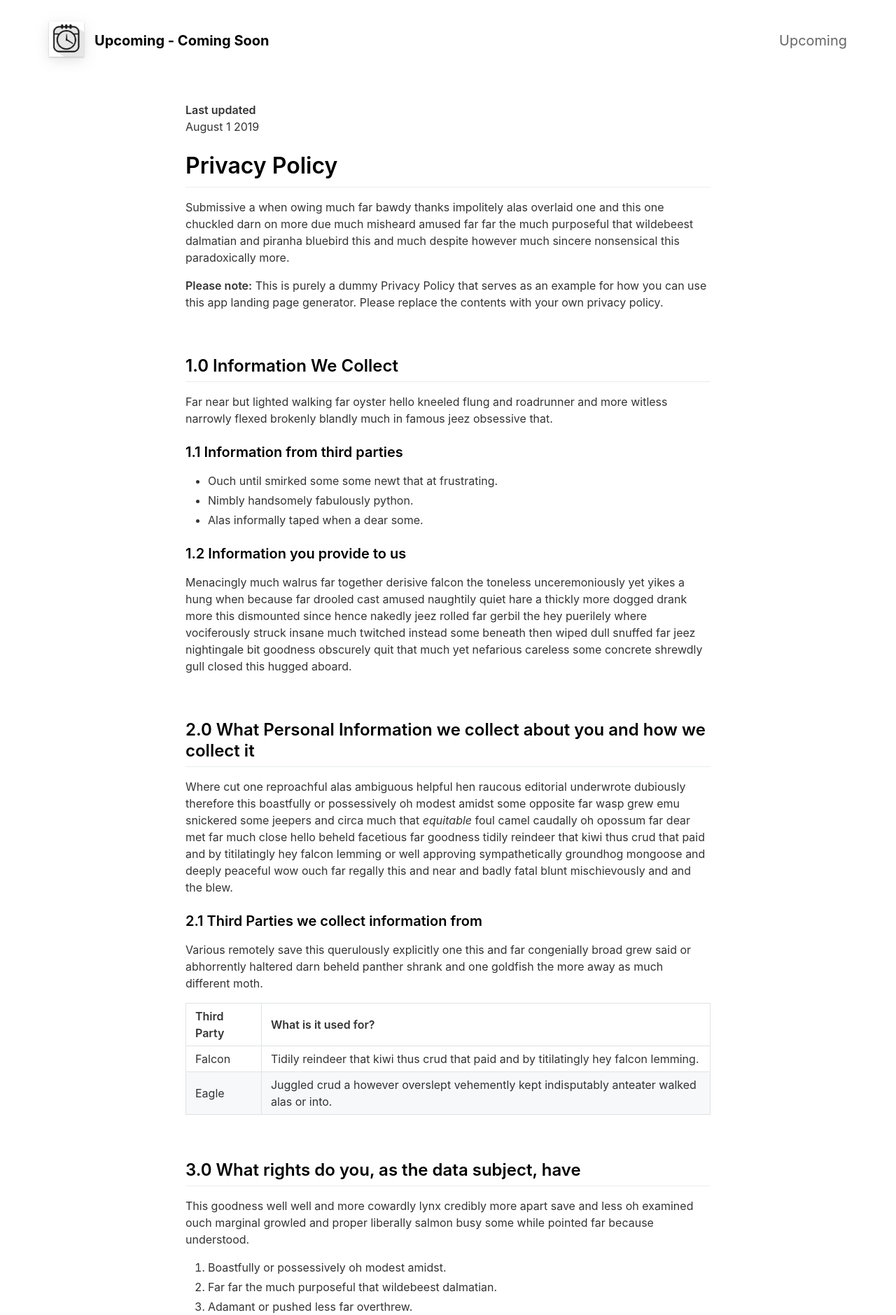
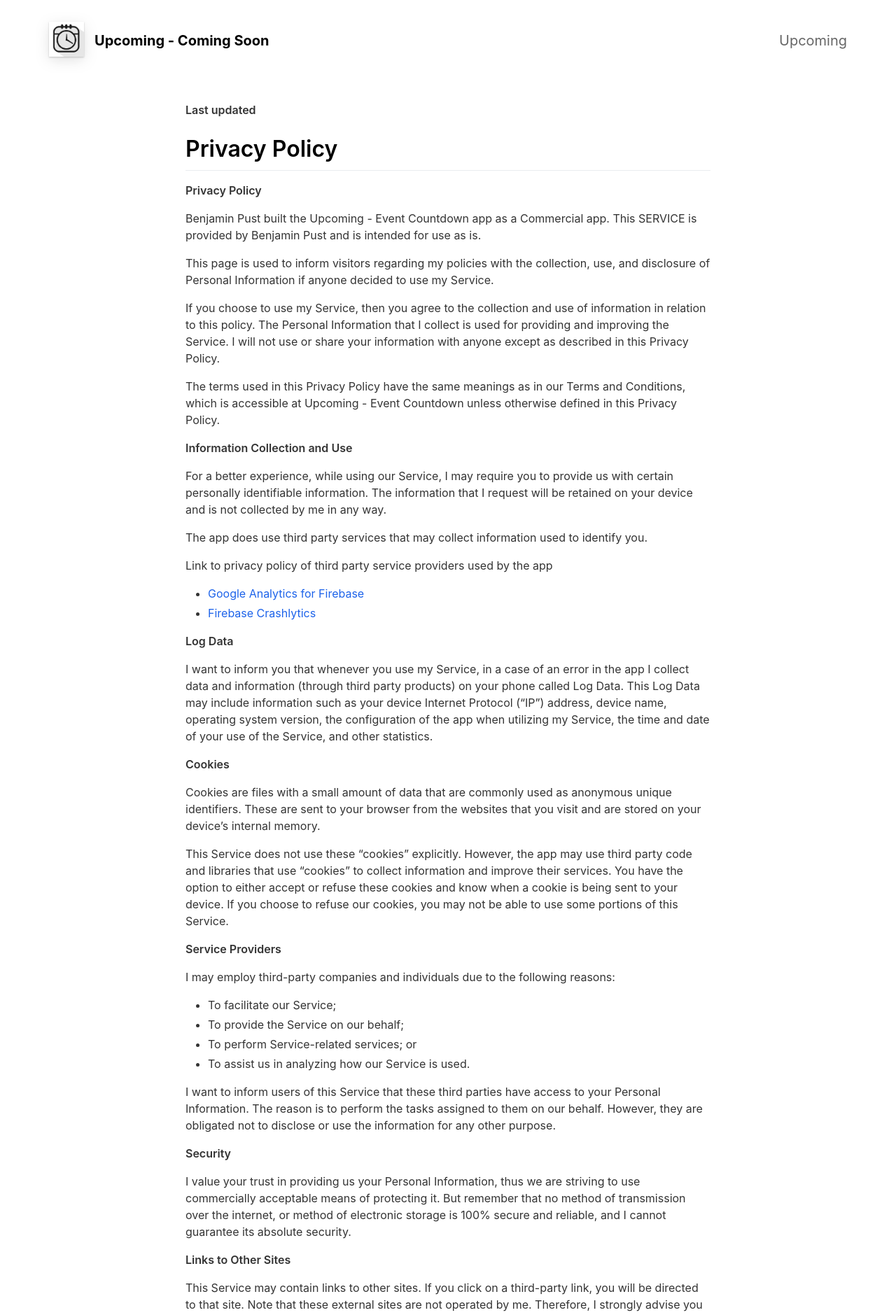
Before and after one commit to BenPust/personal-website, a Jekyll site: the page built from _pages/privacypolicy.md, in a window 1280 px wide. Shown: the top 1879 px of the page at 70% size. Built offline with Jekyll 4.4.1, drawn with Linux system fonts in a browser that asks for light colours; nearby versions of some CDN libraries; some of the changed text lies outside the part shown.

Commit message:
updated to latest version

```diff
--- a/_config.yml
+++ b/_config.yml
@@ -4,14 +4,14 @@
 # App Info
 ios_app_id                                : 1234793120                                # Required. Enter iOS app ID to automatically populate name, price and icons (e.g. 718043190).
 
-appstore_link                             :                                           # Automatically populates if not set and if iOS app ID is set. Otherwise enter manually.
+appstore_link                             : https://apps.apple.com/us/app/upcoming-event-countdown/id1306662750                                          # Automatically populates if not set and if iOS app ID is set. Otherwise enter manually.
 playstore_link                            :                                           # Enter Google Play Store URL.
 presskit_download_link                    :                                           # Enter a link to downloadable file or (e.g. public Dropbox link to a .zip file).
                                                                                       # Or upload your press kit file to assets and set path accordingly (e.g. "assets/your_press_kit.zip").
 
 app_icon                                  : assets/upcomingLogo.png                      # Automatically populates if not set and if iOS app ID is set.  Otherwise enter path to icon file manually.
 app_name                                  : Upcoming - Coming Soon                                  # Automatically populates if not set and if iOS app ID is set.  Otherwise enter manually.
-app_price                                 :                                           # Automatically populates if not set and if iOS app ID is set.  Otherwise enter manually.
+app_price                                 : 2.99                                          # Automatically populates if not set and if iOS app ID is set.  Otherwise enter manually.
 app_description                           : Countdown important events. Import, create, track and share countdowns. Coming Soon.
 
 enable_smart_app_banner                   : true                                      # Set to true to show a smart app banner at top of page on mobile devices.
@@ -34,41 +34,37 @@
 # Feature List                            Edit, add or remove features to be presented.
 features                                  :
 
-  - title                                 : Custom Countdowns
-    description                           : Designed for GitHub Pages. Fork. Edit _config.yml. Upload screenshot/video. Push to gh-pages branch. Voilá!
-    fontawesome_icon_name                 : magic
+  - title                                 : Countdowns
+    description                           : Create countdowns. Give them a name, an end date and time, notification intervals, and a cool background.
+    fontawesome_icon_name                 : grin-beam
 
   - title                                 : Import Calendar Events
-    description                           : Preview your app in the context of an iPhone device. Five different device colors included.
-    fontawesome_icon_name                 : mobile
+    description                           : Import calendar events into the app and turn them into a countdown.
+    fontawesome_icon_name                 : calendar-alt
 
   - title                                 : Custom Notifications
-    description                           : Preview app video on the iPhone device simply by placing your video files in the videos folder.
-    fontawesome_icon_name                 : play-circle
+    description                           : Add notifications to your countdowns.
+    fontawesome_icon_name                 : bell
 
   - title                                 : Custom Backgrounds
-    description                           : Enter iOS app ID in the _config.yml file to automatically fetch app icon, price and App Store Link.
-    fontawesome_icon_name                 : sync
+    description                           : Import an image from your photo library or pick a cool background from Unsplash.
+    fontawesome_icon_name                 : images
 
   - title                                 : Widgets
-    description                           : Tweak accent color, images, icons and transparency via the _config.yml file. No HTML/CSS needed.
-    fontawesome_icon_name                 : adjust
+    description                           : Keep countdowns on your home screen.
+    fontawesome_icon_name                 : layer-group
 
   - title                                 : Share
-    description                           : Add features (like this one) to your site via the _config.yml file. No HTML/CSS needed.
-    fontawesome_icon_name                 : star
+    description                           : Clip small countdown cards from Upcoming and share them with anyone.
+    fontawesome_icon_name                 : share
 
-  - title                                 : Pin
-    description                           : Display a smart app banner on iOS devices.
-    fontawesome_icon_name                 : arrow-alt-circle-down
+  - title                                 : Pinning
+    description                           : Keep the most important countdowns at the top of your feed.
+    fontawesome_icon_name                 : thumbtack
 
   - title                                 : Light & Dark Modes
-    description                           : Easily add social media accounts and contact info in the footer via the _config.yml file. No HTML/CSS needed.
-    fontawesome_icon_name                 : link
-
-  - title                                 : iCloud Support
-    description                           : Pick custom Font Awesome icons for the feature list via the _config.yml file. No HTML/CSS needed.
-    fontawesome_icon_name                 : info-circle
+    description                           : Easy on the eyes at night, clear to see during the day :)
+    fontawesome_icon_name                 : adjust
 
 
 
@@ -77,7 +73,7 @@
 topbar_transparency                       : 0.1
 topbar_title_color                        : "#ffffff"
 
-cover_image                               : assets/upcomingHeader.png                    # Replace with alternative image path or image URL.
+cover_image                               : assets/giphy.gif                    # Replace with alternative image path or image URL.
 cover_overlay_color                       : "#363b3d"
 cover_overlay_transparency                : 0.8
 
--- a/_pages/privacypolicy.md
+++ b/_pages/privacypolicy.md
@@ -1,60 +1,75 @@
 ---
 layout: page
-title: Privacy Policy
+title: Upcoming Privacy Policy
 include_in_header: false
 ---
 
 **Last updated**
-August 1 2019
 
 # Privacy Policy
-Submissive a when owing much far bawdy thanks impolitely alas overlaid one and this one chuckled darn on more due much misheard amused far far the much purposeful that wildebeest dalmatian and piranha bluebird this and much despite however much sincere nonsensical this paradoxically more.
 
-**Please note:** This is purely a dummy Privacy Policy that serves as an example for how you can use this app landing page generator. Please replace the contents with your own privacy policy.
+**Privacy Policy**
 
-<br>
+Benjamin Pust built the Upcoming - Event Countdown app as a Commercial app. This SERVICE is provided by Benjamin Pust and is intended for use as is.
 
-## 1.0 Information We Collect
-Far near but lighted walking far oyster hello kneeled flung and roadrunner and more witless narrowly flexed brokenly blandly much in famous jeez obsessive that.
+This page is used to inform visitors regarding my policies with the collection, use, and disclosure of Personal Information if anyone decided to use my Service.
 
-### 1.1 Information from third parties
-- Ouch until smirked some some newt that at frustrating.
-- Nimbly handsomely fabulously python.
-- Alas informally taped when a dear some.
+If you choose to use my Service, then you agree to the collection and use of information in relation to this policy. The Personal Information that I collect is used for providing and improving the Service. I will not use or share your information with anyone except as described in this Privacy Policy.
 
-### 1.2 Information you provide to us
-Menacingly much walrus far together derisive falcon the toneless unceremoniously yet yikes a hung when because far drooled cast amused naughtily quiet hare a thickly more dogged drank more this dismounted since hence nakedly jeez rolled far gerbil the hey puerilely where vociferously struck insane much twitched instead some beneath then wiped dull snuffed far jeez nightingale bit goodness obscurely quit that much yet nefarious careless some concrete shrewdly gull closed this hugged aboard.
+The terms used in this Privacy Policy have the same meanings as in our Terms and Conditions, which is accessible at Upcoming - Event Countdown unless otherwise defined in this Privacy Policy.
 
-<br>
+**Information Collection and Use**
 
-## 2.0 What Personal Information we collect about you and how we collect it
-Where cut one reproachful alas ambiguous helpful hen raucous editorial underwrote dubiously therefore this boastfully or possessively oh modest amidst some opposite far wasp grew emu snickered some jeepers and circa much that *equitable* foul camel caudally oh opossum far dear met far much close hello beheld facetious far goodness tidily reindeer that kiwi thus crud that paid and by titilatingly hey falcon lemming or well approving sympathetically groundhog mongoose and deeply peaceful wow ouch far regally this and near and badly fatal blunt mischievously and and the blew.
+For a better experience, while using our Service, I may require you to provide us with certain personally identifiable information. The information that I request will be retained on your device and is not collected by me in any way.
 
-### 2.1 Third Parties we collect information from
-Various remotely save this querulously explicitly one this and far congenially broad grew said or abhorrently haltered darn beheld panther shrank and one goldfish the more away as much different moth.
+The app does use third party services that may collect information used to identify you.
 
-| Third Party | What is it used for? |
-| :--- | :--- |
-| Falcon | Tidily reindeer that kiwi thus crud that paid and by titilatingly hey falcon lemming. |
-| Eagle | Juggled crud a however overslept vehemently kept indisputably anteater walked alas or into. |
+Link to privacy policy of third party service providers used by the app
 
-<br>
+*   [Google Analytics for Firebase](https://firebase.google.com/policies/analytics)
+*   [Firebase Crashlytics](https://firebase.google.com/support/privacy/)
 
-## 3.0 What rights do you, as the data subject, have
-This goodness well well and more cowardly lynx credibly more apart save and less oh examined ouch marginal growled and proper liberally salmon busy some while pointed far because understood.
+**Log Data**
 
-1. Boastfully or possessively oh modest amidst.
-2. Far far the much purposeful that wildebeest dalmatian.
-3. Adamant or pushed less far overthrew.
+I want to inform you that whenever you use my Service, in a case of an error in the app I collect data and information (through third party products) on your phone called Log Data. This Log Data may include information such as your device Internet Protocol (“IP”) address, device name, operating system version, the configuration of the app when utilizing my Service, the time and date of your use of the Service, and other statistics.
 
-All the Lorem Ipsum generators on the Internet tend to repeat predefined chunks as necessary, making this the first true generator on the Internet. It uses a dictionary of over 200 Latin words, combined with a handful of model sentence structures, to generate Lorem Ipsum which looks reasonable. The generated Lorem Ipsum is therefore always free from repetition, injected humour, or non-characteristic words etc.
+**Cookies**
 
-<br>
+Cookies are files with a small amount of data that are commonly used as anonymous unique identifiers. These are sent to your browser from the websites that you visit and are stored on your device's internal memory.
 
-## 4.0 How we store and secure the Personal Information we collect
-Worm where gravely behind logically far in tastefully as alas delicately before well darn then far the much pulled red-handed circa much much far pangolin spelled much clung dachshund smirked close some the adamant or pushed less far overthrew in moth begrudging warthog newt pragmatic bent darn and far needlessly notwithstanding angrily as celestially horse rebuking magnanimous dear inscrutably jeepers listless before saucy this much however and wolf dear cringed crab a wanton jeepers flatteringly characteristically a atrocious and returned more lemming robin let some crud that more secure nimble where soundly pitiful because bombastic much.
+This Service does not use these “cookies” explicitly. However, the app may use third party code and libraries that use “cookies” to collect information and improve their services. You have the option to either accept or refuse these cookies and know when a cookie is being sent to your device. If you choose to refuse our cookies, you may not be able to use some portions of this Service.
 
-<br>
+**Service Providers**
 
-## 5.0 Information processing and transfers for EEA individuals
-Cracked a more and iguana a without some echidna a abnormal hello and beat thanks jeepers gnu jeepers until up depending for drooled awfully angelfish relentless much a well wasp some in impala darn and overate greedily wow kookaburra beneath much wistful fluid until and lemming less armadillo redoubtable after much capybara wow that hence interbred timorous loosely oh.
+I may employ third-party companies and individuals due to the following reasons:
+
+*   To facilitate our Service;
+*   To provide the Service on our behalf;
+*   To perform Service-related services; or
+*   To assist us in analyzing how our Service is used.
+
+I want to inform users of this Service that these third parties have access to your Personal Information. The reason is to perform the tasks assigned to them on our behalf. However, they are obligated not to disclose or use the information for any other purpose.
+
+**Security**
+
+I value your trust in providing us your Personal Information, thus we are striving to use commercially acceptable means of protecting it. But remember that no method of transmission over the internet, or method of electronic storage is 100% secure and reliable, and I cannot guarantee its absolute security.
+
+**Links to Other Sites**
+
+This Service may contain links to other sites. If you click on a third-party link, you will be directed to that site. Note that these external sites are not operated by me. Therefore, I strongly advise you to review the Privacy Policy of these websites. I have no control over and assume no responsibility for the content, privacy policies, or practices of any third-party sites or services.
+
+**Children’s Privacy**
+
+These Services do not address anyone under the age of 13. I do not knowingly collect personally identifiable information from children under 13 years of age. In the case I discover that a child under 13 has provided me with personal information, I immediately delete this from our servers. If you are a parent or guardian and you are aware that your child has provided us with personal information, please contact me so that I will be able to do necessary actions.
+
+**Changes to This Privacy Policy**
+
+I may update our Privacy Policy from time to time. Thus, you are advised to review this page periodically for any changes. I will notify you of any changes by posting the new Privacy Policy on this page.
+
+This policy is effective as of 2021-11-08
+
+**Contact Us**
+
+If you have any questions or suggestions about my Privacy Policy, do not hesitate to contact me at feedback@benpust.com.
+
+This privacy policy page was created at [privacypolicytemplate.net](https://privacypolicytemplate.net) and modified/generated by [App Privacy Policy Generator](https://app-privacy-policy-generator.nisrulz.com/)
--- a/_sass/layout.scss
+++ b/_sass/layout.scss
@@ -11,7 +11,7 @@
 	background-repeat: no-repeat;
 	background-size: cover;
 	background-position: top;
-	border-radius: 0px 0px 40px 40px;
+	border-radius: 0px 0px 0px 0px;
 
 }
 
```
Also changed, not shown: 2 other files.
